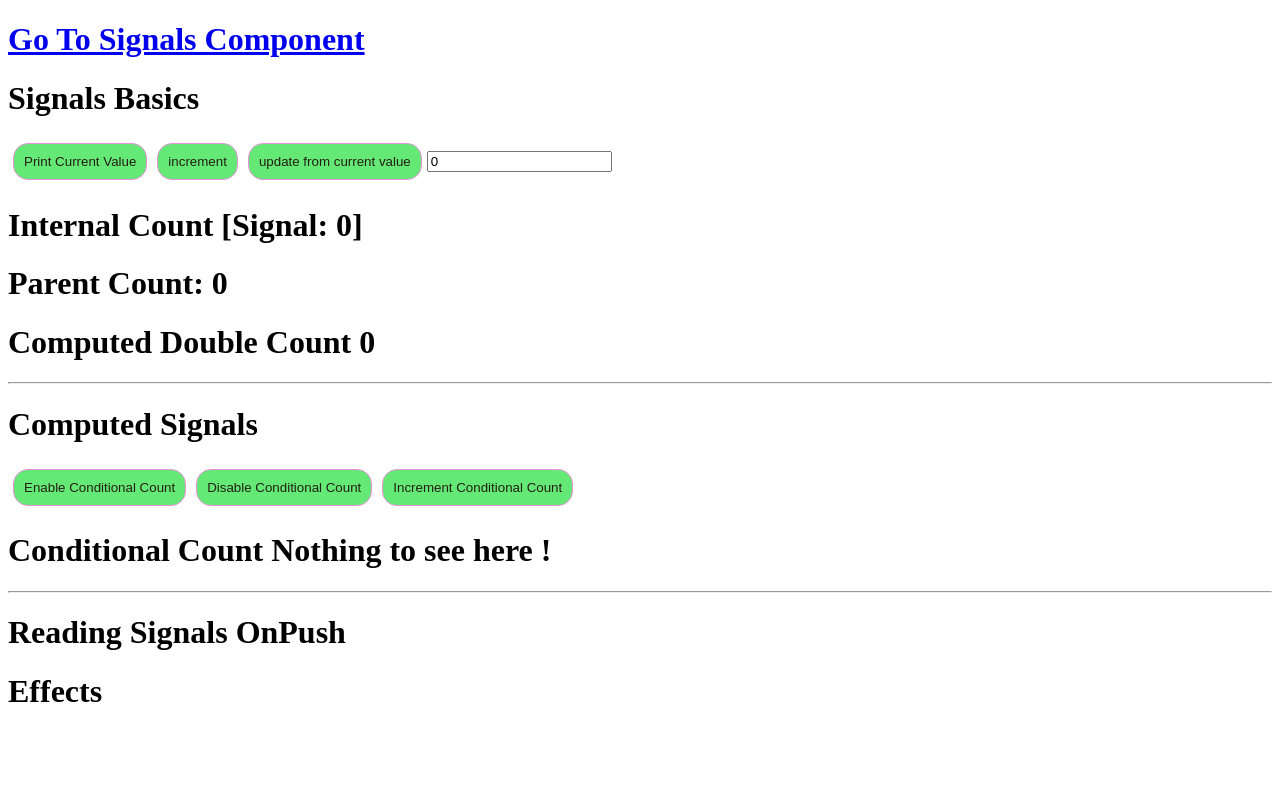
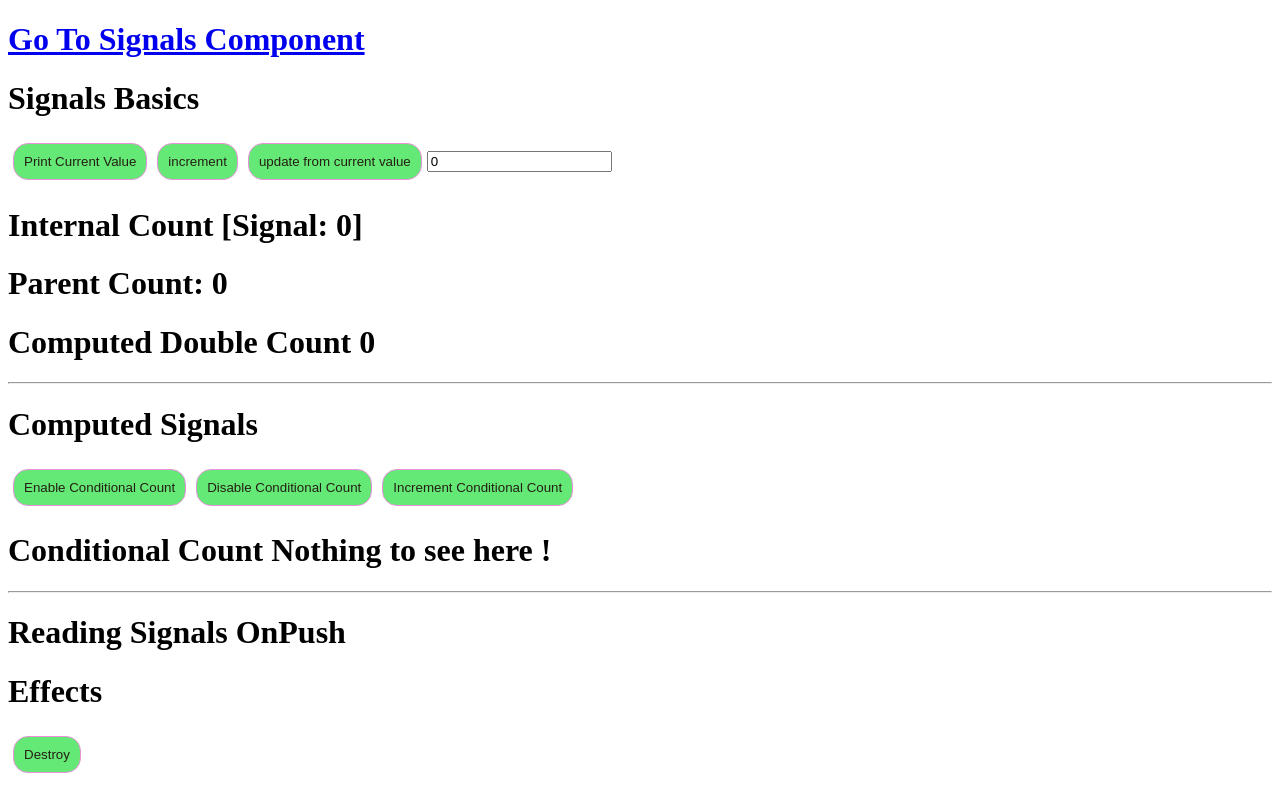
Before and after one commit to mhmoudalaskalany/Frontend-Development, an Angular app in the folder Angular/angular-tutorials/: page /signals in a window 1280 px wide. Built offline with nearby package versions, Linux system fonts and the light colour scheme.

Commit message:
destroy effect references

```diff
--- a/Angular/angular-tutorials/src/app/signals/signals/signals.html
+++ b/Angular/angular-tutorials/src/app/signals/signals/signals.html
@@ -18,3 +18,4 @@
 
 <h1>Reading Signals OnPush</h1>
 <h1>Effects</h1>
+<button class="btn" (click)="destroyEffect()">Destroy</button>
--- a/Angular/angular-tutorials/src/app/signals/signals/signals.ts
+++ b/Angular/angular-tutorials/src/app/signals/signals/signals.ts
@@ -3,6 +3,7 @@ import {
   Component,
   computed,
   effect,
+  EffectRef,
   inject,
   Injector,
   OnInit,
@@ -28,7 +29,7 @@ export class Signals implements OnInit {
 
   // this is to allow effect outside the constructor
   private injector = inject(Injector);
-
+  private loggingEffectReference!: EffectRef;
   conditionalCount: Signal<any> = computed(() => {
     if (this.showCount()) {
       return `The count is ${this.count2()}`;
@@ -72,11 +73,18 @@ export class Signals implements OnInit {
 
   // running effects outside constructor
   initializeLogging = (): void => {
-    effect(
+    this.loggingEffectReference = effect(
       () => {
         console.log(`Current Count 1 is ${this.count()}`);
       },
       { injector: this.injector }
     );
   };
+  // Destroying Effects
+  // effects are destroyed automatically when  (its context(service or component)) is destroyed
+  // to destroy it manually use EffectRef.destroy()
+
+  destroyEffect = () => {
+    this.loggingEffectReference.destroy();
+  };
 }
```
